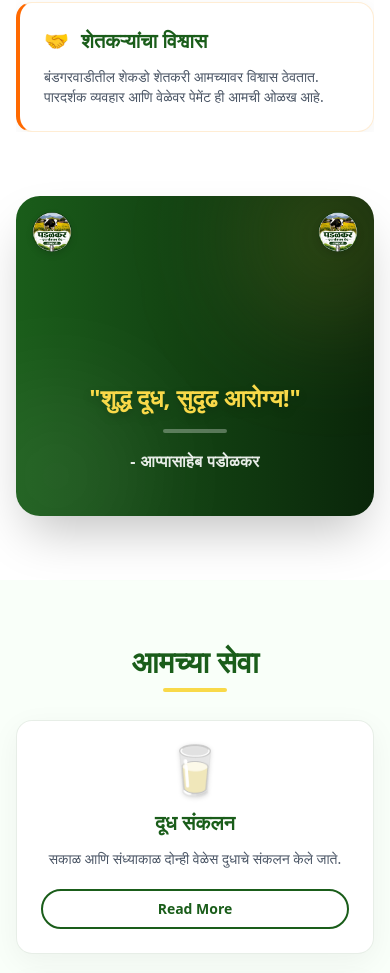
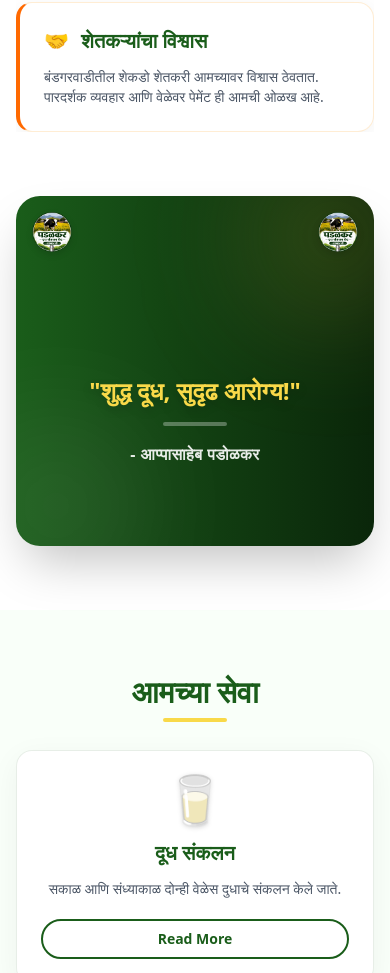
Before and after one commit to Navnath-Msquare/padalkar, a Next.js app: page / in a window 390 px wide. Shown: the part 2999-3972 px from the top of the page. Built offline with nearby package versions, Linux system fonts and the light colour scheme.

Commit message:
first commit

```diff
--- a/src/app/page.tsx
+++ b/src/app/page.tsx
@@ -114,7 +114,7 @@ export default function Home() {
 
           {/* Bottom Quote Box */}
           <motion.div {...fadeInView} className="max-w-4xl mx-auto">
-            <div className="bg-gradient-to-r from-primary to-[#0a260a] p-8 md:p-12 rounded-3xl shadow-2xl text-white transform hover:-translate-y-2 transition-transform duration-300 relative overflow-hidden flex flex-col items-center justify-center min-h-[320px] md:min-h-[250px]">
+            <div className="bg-gradient-to-r from-primary to-[#0a260a] p-8 md:p-12 rounded-3xl shadow-2xl text-white transform hover:-translate-y-2 transition-transform duration-300 relative overflow-hidden flex flex-col items-center justify-end sm:justify-center min-h-[350px] md:min-h-[250px]">
               {/* Background Blur Effects */}
               <div className="absolute -right-10 -top-10 w-40 h-40 bg-secondary/20 rounded-full blur-3xl"></div>
               <div className="absolute -left-10 -bottom-10 w-40 h-40 bg-white/10 rounded-full blur-3xl"></div>
@@ -128,8 +128,8 @@ export default function Home() {
               </div>
 
               {/* Quote Content */}
-              <div className="relative z-10 text-center space-y-4 px-4 pt-28 sm:pt-0">
-                <p className="m-0 font-bold text-2xl sm:text-3xl md:text-5xl text-secondary drop-shadow-lg leading-tight mt-8 sm:mt-0">
+              <div className="relative z-10 text-center space-y-4 px-4 pb-12 sm:pb-0">
+                <p className="m-0 font-bold text-2xl sm:text-3xl md:text-5xl text-secondary drop-shadow-lg leading-tight sm:mt-0">
                   "शुद्ध दूध, सुदृढ आरोग्य!"
                 </p>
                 <div className="w-16 h-1 bg-white/30 mx-auto rounded-full mt-4 sm:mt-6 mb-4 sm:mb-6"></div>
```
Also changed, not shown: src/app/icon.png (added).
